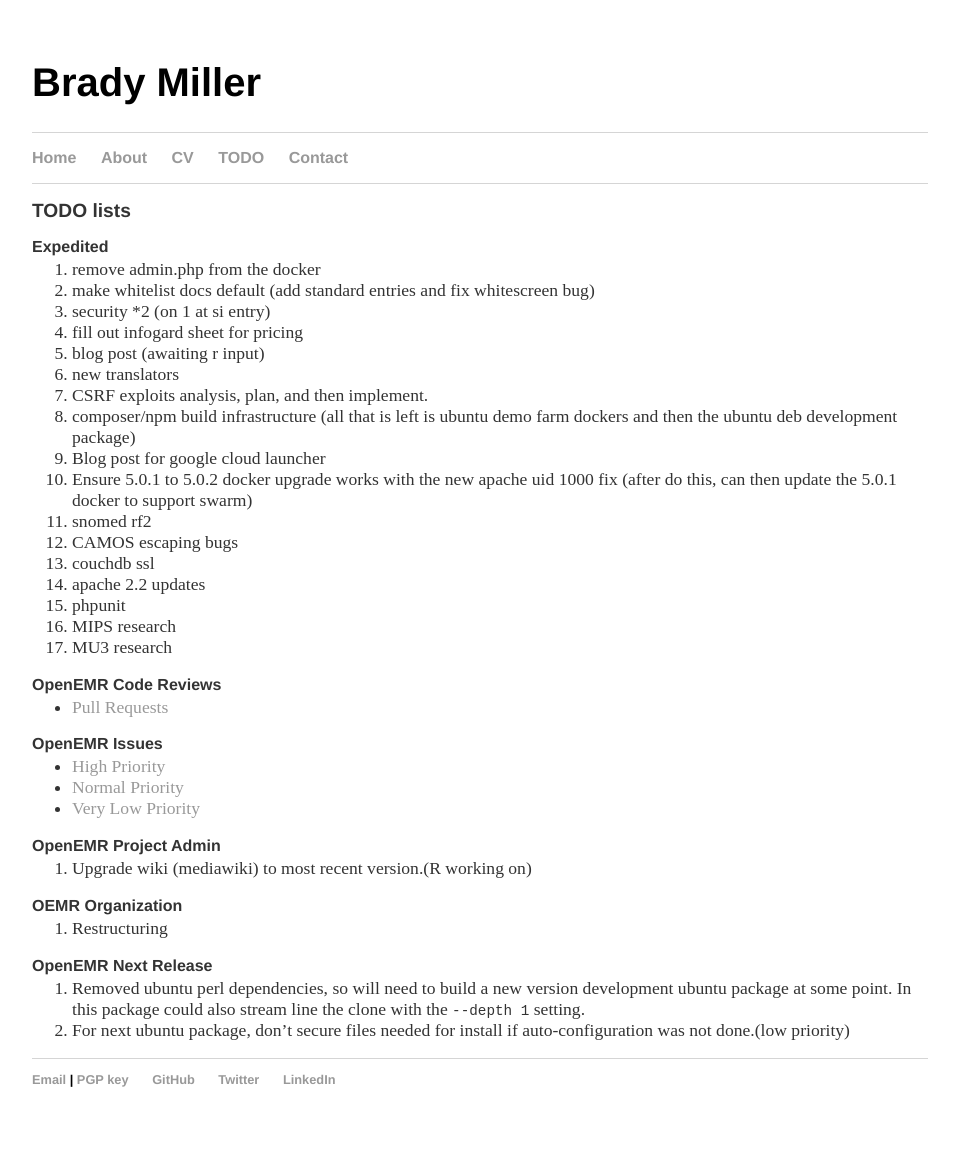
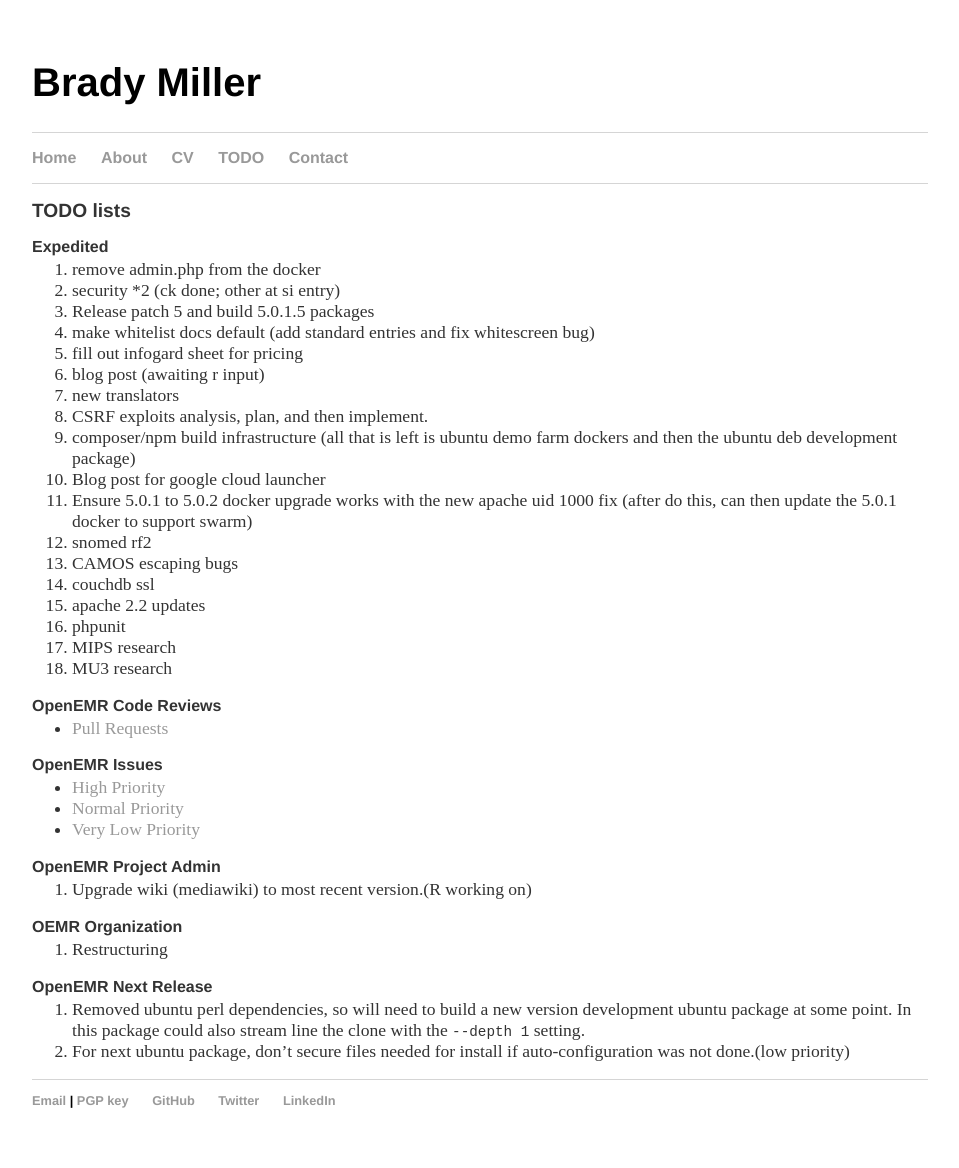
Before and after one commit to bradymiller/bradymiller.github.io, a Jekyll site: the page built from todo/index.md, in a window 1280 px wide. Shown: the whole page, without its empty margins (160-1119 px from the left). Built offline with Jekyll 4.4.1, drawn with Linux system fonts in a browser that asks for light colours; our own code applies the rules of GitHub Pages for plain Markdown files; before the commit the page ends 1147 px from its top, so only the background shows below that.

Commit message:
Update index.md

```diff
--- a/todo/index.md
+++ b/todo/index.md
@@ -5,8 +5,9 @@
 
 ### Expedited
 1. remove admin.php from the docker
+1. security *2 (ck done; other at si entry)
+1. Release patch 5 and build 5.0.1.5 packages
 1. make whitelist docs default (add standard entries and fix whitescreen bug)
-1. security *2 (on 1 at si entry)
 1. fill out infogard sheet for pricing
 1. blog post (awaiting r input)
 1. new translators
```
